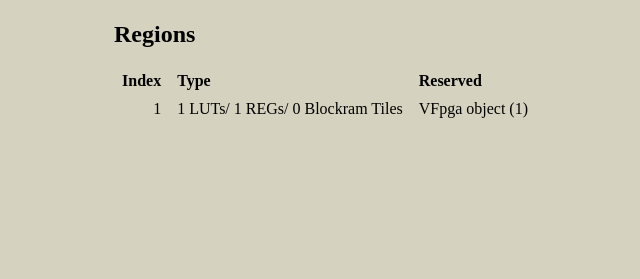
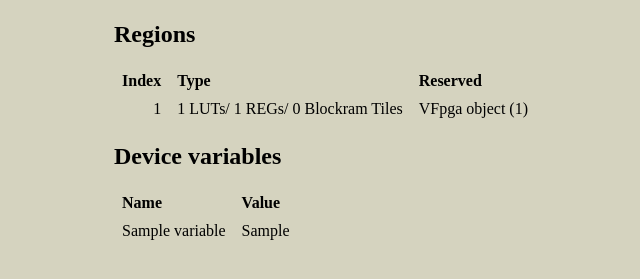
Before and after one commit to VLSI-EDA/rc3e-manager, a Django app: page /fpga_manager/fpgas/view/1/ in a window 1280 px wide. Shown: the part 340-619 px from the top of the page, without its empty margins (100-740 px from the left). Run offline with Django 3.2, Linux system fonts and the light colour scheme; tables that the repository leaves empty hold one stand-in row (values such as "Sample post").

Commit message:
Improvements on the new classes
* Added Meta to the new classes so the tables get named correctly
* Viewing an FPGA also displays the associated device variables

```diff
--- a/fpga_manager/models/__init__.py
+++ b/fpga_manager/models/__init__.py
@@ -3,6 +3,7 @@ Note that the models.py which is standard for django has been turned into a pack
 been really huge and unwieldy.
 """
 
+from .device_variable import DeviceVariable
 from .fpga import Fpga
 from .fpga_model import FpgaModel
 from .node import Node
@@ -11,4 +12,6 @@ from .producer import Producer
 from .programmer import Programmer
 from .region import Region
 from .region_type import RegionType
+from .runtime_variable import RuntimeVariable
+from .script import Script
 from .vfpga import VFpga
--- a/fpga_manager/models/device_variable.py
+++ b/fpga_manager/models/device_variable.py
@@ -40,3 +40,6 @@ class DeviceVariable(models.Model):
         verbose_name="Value",
         blank=False,
     )
+
+    class Meta:
+        db_table = "device_variables"
--- a/fpga_manager/models/runtime_variable.py
+++ b/fpga_manager/models/runtime_variable.py
@@ -26,3 +26,6 @@ class RuntimeVariable(models.Model):
         verbose_name="Value",
         blank=False,
     )
+
+    class Meta:
+        db_table = "runtime_variables"
--- a/fpga_manager/models/Script.py
+++ b/fpga_manager/models/script.py
@@ -25,7 +25,9 @@ class Script(models.Model):
         verbose_name='Script Template'
     )
 
-    # TODO: resolve_device_variables()
+    class Meta:
+        db_table = "scripts"
+        # TODO: resolve_device_variables(device_pk)
     # TODO: resolve_runtime_variables()
     # TODO: compile(vfpga)
     # TODO: execute()
--- a/fpga_manager/templates/delete_fpga.html
+++ b/fpga_manager/templates/delete_fpga.html
@@ -39,6 +39,8 @@
         <ul>
             <li>All vFPGAs associated with this FPGA</li>
             <li>All reservations made on above vFPGAs</li>
+            <li>All device variables associated with this FPGA</li>
+            <li>All regions associated with this FPGA</li>
         </ul>
         <br>
         Are you sure?
--- a/fpga_manager/templates/view_fpga.html
+++ b/fpga_manager/templates/view_fpga.html
@@ -58,4 +58,24 @@
         </tbody>
     </table>
 
+    <h2>Device variables</h2>
+    <table>
+        <thead>
+        <tr>
+            <th>Name</th>
+            <th>Value</th>
+        </tr>
+        </thead>
+        <tbody>
+        {% for device_variable in device_variables %}
+            <tr>
+                <!-- Caution! You have to use the names that django assigns for the fields!
+                 See the 'name' field in the model declaration !-->
+                <td>{{ device_variable.name }}</td>
+                <td>{{ device_variable.value }}</td>
+            </tr>
+        {% endfor %}
+        </tbody>
+    </table>
+
 {% endblock %}
--- a/fpga_manager/views.py
+++ b/fpga_manager/views.py
@@ -3,7 +3,7 @@ from django.shortcuts import render
 from django.urls import reverse
 
 from fpga_manager.forms import AddFpgaForm
-from fpga_manager.models import Fpga, PciAddress, Region
+from fpga_manager.models import Fpga, PciAddress, Region, DeviceVariable
 
 
 def add_fpga(request):
@@ -64,9 +64,12 @@ def show_fpga(request, pk):
         raise Http404("No FPGA with this id")
 
     regions = Region.objects.filter(in_fpga=fpga)
+    device_variables = DeviceVariable.objects.filter(fpga=fpga)
+
     context = {
         "fpga": fpga,
         "regions": regions,
+        "device_variables": device_variables,
     }
     return render(request, "view_fpga.html", context)
 
```
Also changed, not shown: fpga_manager/forms.py (+7 -7 lines), fpga_manager/models/programmer.py (+3 -6 lines).
